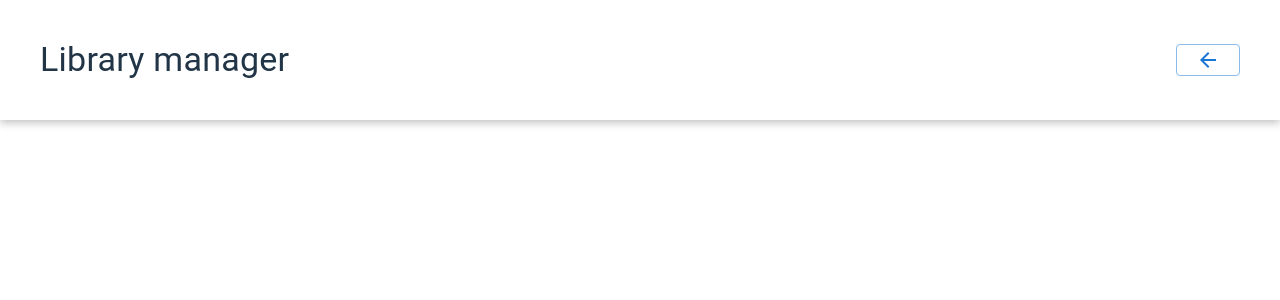
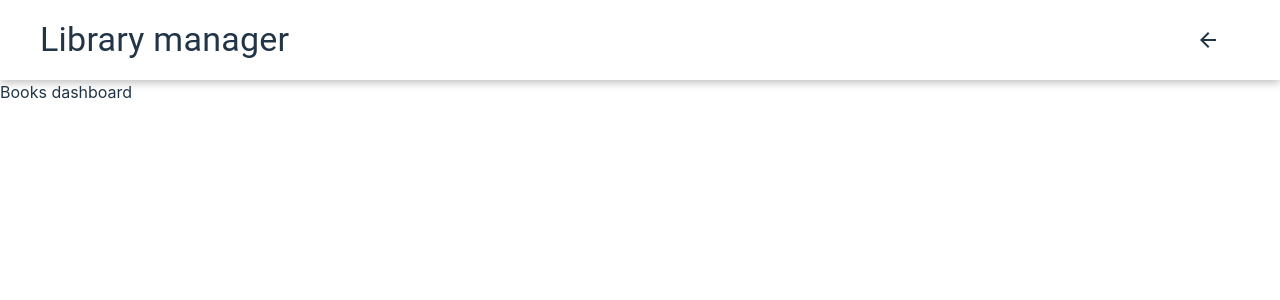
Before and after one commit to ConstantinHuidu/Library-Manager, a React (Vite) app: page / in a window 1280 px wide. Shown: the top 300 px of the page. Built offline with nearby package versions, Linux system fonts and the light colour scheme.

Commit message:
routes, error page

```diff
--- a/src/App.tsx
+++ b/src/App.tsx
@@ -1,13 +1,16 @@
 import { BrowserRouter } from "react-router-dom";
 
 import { AppLayout } from "./components/AppLayout";
+import { AppRoutes } from "./routes/AppRoutes";
 
 // import "./App.css";
 
 function App() {
   return (
     <BrowserRouter>
-      <AppLayout />
+      {/* <AppLayout > */}
+      <AppRoutes />
+      {/* </AppLayout> */}
     </BrowserRouter>
   );
 }
--- a/src/components/AppLayout.tsx
+++ b/src/components/AppLayout.tsx
@@ -6,17 +6,17 @@ export const AppLayout = () => {
   return (
     <Box
       display="flex"
+      flexDirection="column"
       justifyContent="flex-start"
       alignItems="flex-start"
       width="100vw"
       height="100vh"
     >
       <Header />
-      <main style={{ overflow: "auto" }}>
-        <Stack>
-          <Outlet />
-        </Stack>
-      </main>
+
+      <Stack width="100%" boxSizing="border-box">
+        <Outlet />
+      </Stack>
     </Box>
   );
 };
--- a/src/components/Header.tsx
+++ b/src/components/Header.tsx
@@ -1,8 +1,12 @@
+import { useNavigate } from "react-router-dom";
+
+import { Button } from "./Button";
+
 import { Box, Typography } from "@mui/material";
 import ArrowBackIcon from "@mui/icons-material/ArrowBack";
-import { Button } from "./Button";
 
 export const Header = () => {
+  const navigate = useNavigate();
   return (
     <Box
       display="flex"
@@ -10,6 +14,7 @@ export const Header = () => {
       alignItems="center"
       textAlign="left"
       padding="20px 40px"
+      boxSizing="border-box"
       width="100%"
       height="80px"
       boxShadow="rgba(0, 0, 0, 0.24) 0px 3px 8px"
@@ -17,7 +22,12 @@ export const Header = () => {
       <Typography variant="h4" sx={{ cursor: "pointer" }}>
         Library manager
       </Typography>
-      <Button variant="outlined">
+      <Button
+        variant="text"
+        color="inherit"
+        title="Back to previous"
+        onClick={() => navigate(-1)}
+      >
         <ArrowBackIcon />
       </Button>
     </Box>
--- a/src/index.css
+++ b/src/index.css
@@ -4,8 +4,8 @@
   font-weight: 400;
 
   color-scheme: light dark;
-  color: rgba(255, 255, 255, 0.87);
-  background-color: #242424;
+  color: #213547;
+  background-color: #ffffff;
 
   font-synthesis: none;
   text-rendering: optimizeLegibility;
@@ -33,35 +33,3 @@ h1 {
   font-size: 3.2em;
   line-height: 1.1;
 }
-
-button {
-  border-radius: 8px;
-  border: 1px solid transparent;
-  padding: 0.6em 1.2em;
-  font-size: 1em;
-  font-weight: 500;
-  font-family: inherit;
-  background-color: #1a1a1a;
-  cursor: pointer;
-  transition: border-color 0.25s;
-}
-button:hover {
-  border-color: #646cff;
-}
-button:focus,
-button:focus-visible {
-  outline: 4px auto -webkit-focus-ring-color;
-}
-
-@media (prefers-color-scheme: light) {
-  :root {
-    color: #213547;
-    background-color: #ffffff;
-  }
-  a:hover {
-    color: #747bff;
-  }
-  button {
-    background-color: #f9f9f9;
-  }
-}
--- /dev/null
+++ b/src/pages/ErrorPage.tsx
@@ -0,0 +1,44 @@
+import { Button } from "../components/Button";
+
+import { useNavigate } from "react-router-dom";
+
+import { Box, Stack, Typography } from "@mui/material";
+
+export const ErrorPage = () => {
+  const navigate = useNavigate();
+
+  return (
+    <Stack
+      justifyContent="center"
+      alignItems="center"
+      width="100%"
+      height="460px"
+      gap="48px"
+    >
+      <Box
+        display="flex"
+        justifyContent="center"
+        alignItems="center"
+        gap="24px"
+        sx={{ userSelect: "none" }}
+      >
+        <Typography variant="h1" color="#616161">
+          404
+        </Typography>
+        <Typography variant="h5" color="#BDBDBD">
+          We couldn't find this page
+        </Typography>
+      </Box>
+      <Button
+        size="large"
+        variant="outlined"
+        color="secondary"
+        onClick={() => {
+          navigate("/", { replace: true });
+        }}
+      >
+        go Back
+      </Button>
+    </Stack>
+  );
+};
--- /dev/null
+++ b/src/routes/AppRoutes.tsx
@@ -0,0 +1,17 @@
+import { Routes, Route } from "react-router-dom";
+import { AppLayout } from "../components/AppLayout";
+import { ErrorPage } from "../pages/ErrorPage";
+
+export const AppRoutes = () => {
+  return (
+    <Routes>
+      <Route element={<AppLayout />}>
+        <Route path="/" element={<div>Books dashboard</div>} />
+        <Route path="/view" element={<div>View a book</div>} />
+        <Route path="/edit/:id" element={<div>Edit a book</div>} />
+        <Route path="/add" element={<div>Add a book</div>} />
+        <Route path="*" element={<ErrorPage />} />
+      </Route>
+    </Routes>
+  );
+};
```
